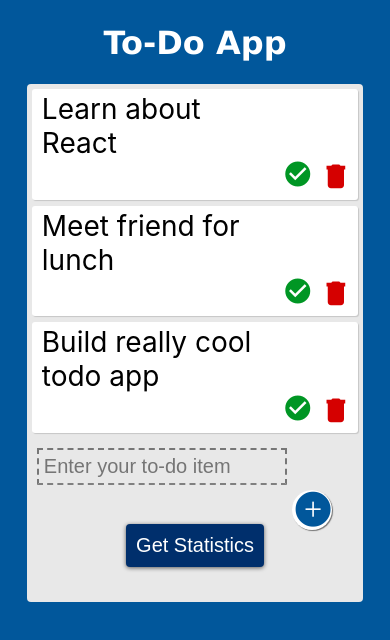
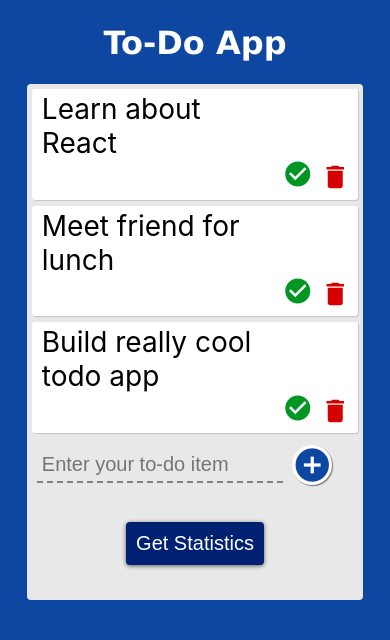
Before and after one commit to saideepd/simple-todo, a React (Create React App) app: page / in a window 390 px wide. Shown: the top 640 px of the page. Built offline with nearby package versions, Linux system fonts and the light colour scheme.

Commit message:
Updated CSS to fix minor UI issues

```diff
--- a/src/App.css
+++ b/src/App.css
@@ -1,9 +1,9 @@
 :root {
-  --add-button-color: #01579b;
-  --body-background-color: #01579b;
+  --add-button-color: #0d47a1;
+  --body-background-color: #0d47a1;
   --remove-button-color: #d50000;
   --complete-button-color: #009624;
-  --statistics-button-color: #002f6c;
+  --statistics-button-color: #002171;
 }
 
 body {
@@ -60,8 +60,8 @@ form,input {
 }
 
 input {
+  border-style: none;
   border-bottom: 2px dashed gray;
-  border-style: dashed;
   width: 75%;
 }
 
@@ -78,10 +78,10 @@ button {
   margin-left: 5px;
   /* border: 2px solid var(--remove-button-color); */
   border-radius: 50%;
-  background-color: white;
+  /* background-color: white; */
   color: var(--remove-button-color);
   /* box-shadow: 1px 1px 1px rgba(0, 0, 0, 0.25); */
-  font-weight: bold;
+  /* font-weight: bold; */
   width: 1.75rem;
   height: 1.5rem;
   text-align: center;
@@ -104,7 +104,7 @@ button {
   border-radius: 50%;
   background-color: white;
   color: var(--add-button-color);
-  font-weight: bold;
+  /* font-weight: bold; */
   font-size: xx-large;
   width: 2.5rem;
   height: 2.5rem;
@@ -226,7 +226,7 @@ button {
     border-radius: 50%;
     background-color: white;
     color: var(--add-button-color);
-    font-weight: bold;
+    /* font-weight: bold; */
     width: 2.5rem;
     height: 2.5rem;
   }
@@ -263,7 +263,7 @@ button {
     border-radius: 50%;
     background-color: white;
     color: var(--add-button-color);
-    font-weight: bold;
+    /* font-weight: bold; */
     width: 2.5rem;
     height: 2.5rem;
     float: right;
@@ -287,7 +287,7 @@ button {
     margin-left: 5px;
     /* border: 2px solid var(--remove-button-color); */
     border-radius: 50%;
-    background-color: white;
+    /* background-color: white; */
     color: var(--remove-button-color);
     /* box-shadow: 1px 1px 1px rgba(0, 0, 0, 0.25); */
     /* font-weight: bold; */
```
